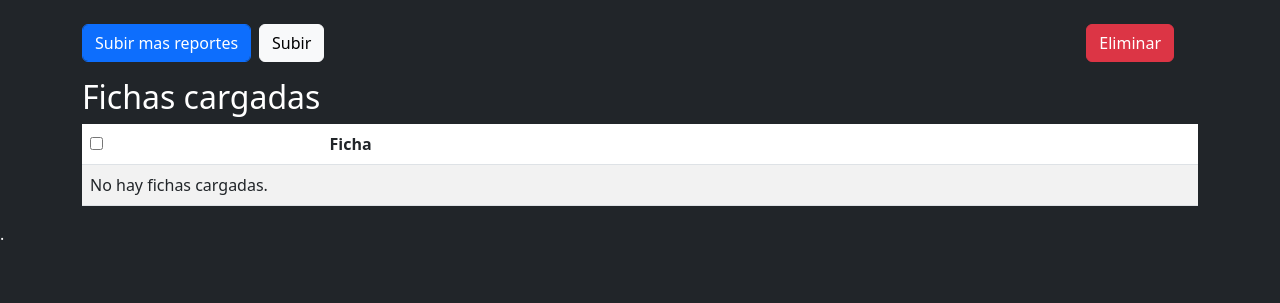
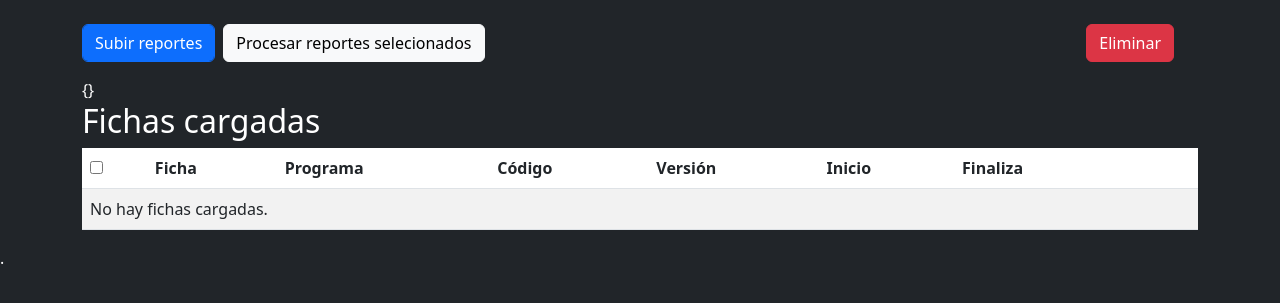
Before and after one commit to lhernandezs/caja, a Flask app: page / in a window 1280 px wide. Shown: the part 56-359 px from the top of the page. Run offline with Flask 3, Linux system fonts and the light colour scheme.

Commit message:
3C 28 ago 2025

```diff
--- a/app.py
+++ b/app.py
@@ -1,7 +1,8 @@
+import datetime
 import os
 import pandas as pd
 
-from flask import ( request, session, Flask, render_template, redirect, url_for)
+from flask import ( json, request, session, Flask, render_template, redirect, url_for)
 
 from config                 import Config
 from cargadorDatos          import CargadorDatos
@@ -22,6 +23,16 @@ os.makedirs(UPLOAD_FOLDER_DATA, exist_ok=True)
 def allowed_file(filename):
     return '.' in filename and filename.rsplit('.', 1)[1].lower() in ALLOWED_EXTENSIONS
 
+def format_date(fecha):
+    if isinstance(fecha, datetime):
+        return fecha.strftime("%d-%m-%Y")
+    return ""
+
+def delete_file_disk(ficha):
+    file_path = os.path.join(UPLOAD_FOLDER, f"{ficha}.xlsx")
+    if os.path.isfile(file_path):
+        os.remove(file_path)
+
 @app.route("/", methods=["GET"])
 def index():
     if 'fichas' not in session:
@@ -30,11 +41,13 @@ def index():
         session['error'] = []
     if 'datos' not in session:
         session['datos'] = False
+    if 'subio_fichas' not in session:
+        session['subio_fichas'] = False
     return render_template("index.html", variables = session)
 
 @app.route("/upload_datos", methods=["POST"])
 def upload_datos():
-    session['error'] = []
+    session.pop('error', None)
     if "datos" not in request.files:
         return redirect(url_for("index"))
     file = request.files.get('datos')
@@ -42,12 +55,12 @@ def upload_datos():
         file.save(os.path.join(UPLOAD_FOLDER_DATA, file.filename))
         session['datos'] = True
     else:
-        session['error'].append(f"el archivo elegido {file.filename} debe nombrarse 'datos.xlsx'")
+        session['error'] =f"el archivo elegido {file.filename} debe nombrarse 'datos.xlsx'"
     return redirect(url_for("index"))
 
 @app.route("/upload", methods=["POST"])
 def upload_files():
-    session['error'] = []
+    session.pop('error', None)
     if "files" not in request.files:
         return redirect(url_for("index"))
     files = request.files.getlist("files")
@@ -61,49 +74,55 @@ def upload_files():
                 else:
                     juiciosFicha = ProcesadorJuicios(UPLOAD_FOLDER, file.filename)
                 diccionario = juiciosFicha.procesar()
-                session['fichas'][diccionario['ficha']] = {
-                                    'fecha_reporte'         : diccionario['fecha_reporte'],
-                                    'ficha'                 : diccionario['ficha'],
-                                    'programa'              : diccionario['programa'],
-                                    'codigo_programa'       : diccionario['codigo_programa'],
-                                    'version_programa'      : diccionario['version_programa'],
-                                    'fecha_inicio'          : diccionario['fecha_inicio'],
-                                    'fecha_fin'             : diccionario['fecha_fin'],
-                                                           }
+                ficha = diccionario['ficha']
+                session['fichas'][ficha] = {
+                                        'fecha_reporte'    : diccionario['fecha_reporte'],
+                                        'programa'         : diccionario['programa'],
+                                        'codigo_programa'  : diccionario['codigo_programa'],
+                                        'version_programa' : diccionario['version_programa'],
+                                        'fecha_inicio'     : diccionario['fecha_inicio'],
+                                        'fecha_fin'        : diccionario['fecha_fin'],
+                                        }
+                print(f"session['fichas'] despues de subir : {session['fichas']} type : {type(session['fichas'])}")
             except Exception as e:
-                session['error'].append(e)
+                session['error'] = e
+        if len(session['fichas']) > 0:
+            session['subio_fichas'] = True
     return render_template("index.html", variables = session)
 
 @app.route("/delete_multiple", methods=["POST"])
 def delete_multiple_files():
-    selected_files = request.form.getlist("selectedFilesDeleteInput")
-    if len(selected_files) == 1 and "," in selected_files[0]:
-        selected_files = selected_files[0].split(",")
-        for filename in selected_files:
-            file_path = os.path.join(UPLOAD_FOLDER, f"{filename}.xlsx")
-            if os.path.isfile(file_path):
-                os.remove(file_path)
-            if int(filename) in session['fichas'].keys():
-                session['fichas'].pop(int(filename), None)
+    fichas = request.form.getlist("selectedFichasDelete")
+    if len(fichas) == 1 and "," in fichas[0]:
+        fichas = fichas[0].split(",")
+        for ficha in fichas:
+            delete_file_disk(ficha)
+            if ficha in session['fichas'].keys():
+                fichas = session['fichas']
+                fichas.pop(ficha, None)
+                session.pop('fichas', None)
+                session['fichas'] = fichas
     return render_template("index.html", variables = session)
 
-@app.route("/delete/<filename>", methods=["POST", "GET"])
-def delete_file(filename):
-    print(f"filename : {filename}" )
-    file_path = os.path.join(UPLOAD_FOLDER, f"{filename}.xlsx")
-    if os.path.isfile(file_path):
-        os.remove(file_path)
-    if filename in session['fichas'].keys():
-        session['fichas'].pop(int(filename), None)
+@app.route("/delete/<ficha>", methods=["POST"])
+def delete_file(ficha):
+    delete_file_disk(ficha)
+    if ficha in session['fichas'].keys():
+        fichas = session['fichas']
+        fichas.pop(ficha, None)
+        session.pop('fichas', None)
+        session['fichas'] = fichas
+    if len(session['fichas']) == 0:
+        session['subio_fichas'] = False
     return render_template("index.html", variables = session)
 
-@app.route("/dfDatos/<filename>", methods=["POST"])
-def view_datos(filename):
+@app.route("/dfDatos/<ficha>", methods=["POST"])
+def view_datos(ficha):
     columnas = ["tipo", "documento", "nombres", "apellidos", "estado", "aprobado", "porEvaluar", "noAprobado", "enTramite", "activo", \
                           "IND", "BIL", "CIE", "COM", "CUL", "DER", "EMP", "ETI", "INV", "MAT", "SST", "TIC", "PRO", "TEC" ]
     try:
         #OJO.. tener en cuenta que leerARchivo está colocando un directorio, debe mejorarse los parametros de este metodo en EntradaSalida
-        dfDatos: pd.DataFrame = Entrada().getDataFrame(UPLOAD_FOLDER, f"{filename}.xlsx", "Datos", columnas)
+        dfDatos: pd.DataFrame = Entrada().getDataFrame(UPLOAD_FOLDER, f"{ficha}.xlsx", "Datos", columnas)
         dfDatos.fillna("", inplace=True)
         # OJO.. como mejorar la presentacion del DATAFRAME
         # dfDatos['porEvaluar'] = dfDatos['porEvaluar'].round().astype(int)
--- a/procesadorJuicios.py
+++ b/procesadorJuicios.py
@@ -196,8 +196,8 @@ class ProcesadorJuicios:
                 'programa' :programa,
                 'codigo_programa': self.codigo_programa,
                 'version_programa' : self.version_programa,
-                'fecha_inicio' : self.fecha_inicio,
-                'fecha_fin' : self.fecha_fin,
+                'fecha_inicio' : self.fecha_inicio.strftime("%d-%m-%Y"),
+                'fecha_fin' : self.fecha_fin.strftime("%d-%m-%Y"),
                 'df_hoja' : self.df_hoja,
                 'df_datos' : self.df_datos,
                 'df_activos_ficha' : self.df_activos_ficha,
--- /dev/null
+++ b/prueba.py
@@ -0,0 +1,2 @@
+d = {'a': 1, 'b' : 2, 'c' : 3}
+print(d.keys())
--- a/static/js/main.js
+++ b/static/js/main.js
@@ -2,7 +2,7 @@ document.getElementById('deleteMultipleForm').addEventListener('submit', functio
     // Encuentra todos los checkboxes seleccionados en la tabla
     const checked = Array.from(document.querySelectorAll('tbody input[name="selected_files"]:checked'))
         .map(cb => cb.closest('tr').querySelector('td:nth-child(2)').textContent.trim());
-    document.getElementById('selectedFilesDeleteInput').value = checked;
+    document.getElementById('selectedFichasDelete').value = checked;
 });
 
 // esto hace que si se deschequea un elemento de la lista, el checkbox de toda la lista se deschequee
--- a/templates/index.html
+++ b/templates/index.html
@@ -33,14 +33,18 @@
                 <div class="btn-toolbar" role="toolbar"  aria-label="Cinta de opciones">
                     <div class="btn-group me-2" role="group" aria-label="Subir archivos">
                         <form class="d-flex" method="post" enctype="multipart/form-data" action="{{ url_for('upload_files') }}">
-                            <label for="filesUpload" class="form-control btn btn-primary mb-0 me-2" style="width:auto;">Subir mas reportes</label>
-                            <input class="form-control me-2 visually-hidden" type="file" name="files" id="filesUpload" multiple required>
-                            <button class="btn btn-light" type="submit">Subir</button>
+                            <label for="filesUpload" class="form-control btn btn-primary mb-0 me-2" style="width:auto; {% if variables.subio_fichas %}pointer-events: none; opacity: 0.6;{% endif %}">
+                                Subir reportes
+                            </label>
+                            <input class="form-control me-2 visually-hidden" type="file" name="files" id="filesUpload" multiple required {% if variables.subio_fichas %}disabled{% endif %}>
+                            <button class="btn btn-light" type="submit" {% if variables.subio_fichas %}disabled{% endif %}>
+                                Procesar reportes selecionados
+                            </button>
                         </form>
                     </div>
                         <div class="btn-group ms-auto" role="group" aria-label="Borrar fichas" style="margin-left:auto;">
                             <form class="d-flex me-2" method="post" action="{{ url_for('delete_multiple_files') }}" id="deleteMultipleForm" onsubmit="return confirm('¿Está seguro de que desea eliminar los archivos seleccionados?');">
-                                <input type="hidden" name="selectedFilesDeleteInput" id="selectedFilesDeleteInput">
+                                <input type="hidden" name="selectedFichasDelete" id="selectedFichasDelete">
                                 <button class="btn btn-danger" type="submit">Eliminar</button>
                             </form>
                         <div style="width: 1rem;"></div>
@@ -52,16 +56,21 @@
         <div class="container">
             {% if variables.error %}
                 <div class="alert alert-danger" role="alert">
-                    {{ variables.error[0] }}
+                    {{ variables.error }}
                 </div>
             {% endif %}
+           {{ variables.fichas }}
             <h2>Fichas cargadas</h2>
             <table class="table table-striped">
                 <thead>
                     <tr>
                         <th><input type="checkbox" id="selectAll" title="Seleccionar todos"></th>
                         <th>Ficha</th>
-                        <th></th>
+                        <th>Programa</th>
+                        <th>Código</th>
+                        <th>Versión</th>
+                        <th>Inicio</th>
+                        <th>Finaliza</th>
                         <th></th>
                         <th></th>
                     </tr>
@@ -72,17 +81,20 @@
                             <tr>
                                 <td><input type="checkbox" class="file-checkbox" name="selected_files" value="{{ archivo }}"></td>
                                 <td>{{ ficha }}</td>
+                                <td>{{ variables.fichas[ficha]['programa'] }}</td>
+                                <td>{{ variables.fichas[ficha]['codigo_programa'] }}</td>
+                                <td>{{ variables.fichas[ficha]['version_programa'] }}</td>
+                                <td>{{ variables.fichas[ficha]['fecha_inicio'] }}</td>
+                                <td>{{ variables.fichas[ficha]['fecha_fin'] }}</td>
                                 <td>
-                                    <form method="post" action="{{ url_for('delete_file', filename=ficha) }}" style="display:inline;"></form>
+                                    <form method="post" action="{{ url_for('delete_file', ficha=ficha) }}" style="display:inline;">
                                         <button type="submit" title="Eliminar" class="btn btn-outline-danger btn-sm d-flex align-items-center justify-content-center p-1">
-                                            Eliminar
+                                            Elimina
                                         </button>
                                     </form>
                                 </td>
                                 <td>
-                                </td>
-                                <td>
-                                    <form method="post" action="{{ url_for('view_datos', filename=ficha) }}" style="display:inline;">
+                                    <form method="post" action="{{ url_for('view_datos', ficha=ficha) }}" style="display:inline;">
                                         <button type="submit" title="Ver datos" class="btn btn-outline-info btn-sm d-flex align-items-center justify-content-center p-1">
                                             Ver datos
                                         </button>
@@ -92,7 +104,7 @@
                         {% endfor %}
                     {% else %}
                         <tr>
-                            <td colspan="5">No hay fichas cargadas.</td>
+                            <td colspan="9">No hay fichas cargadas.</td>
                         </tr>
                     {% endif %}
                 </tbody>
```
